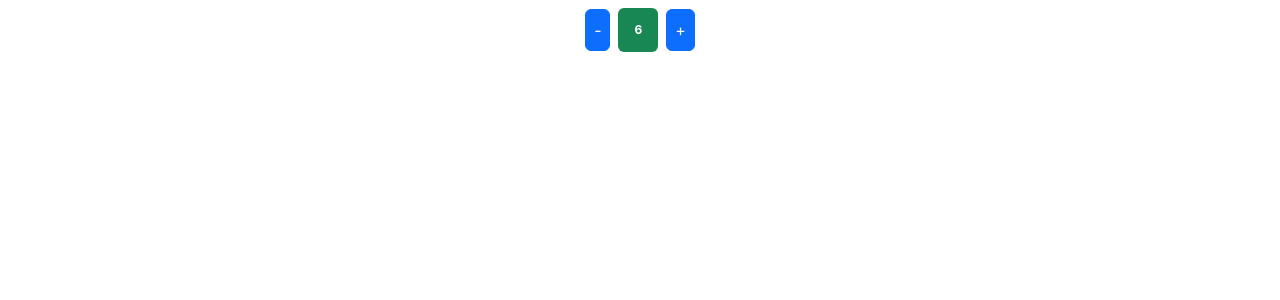
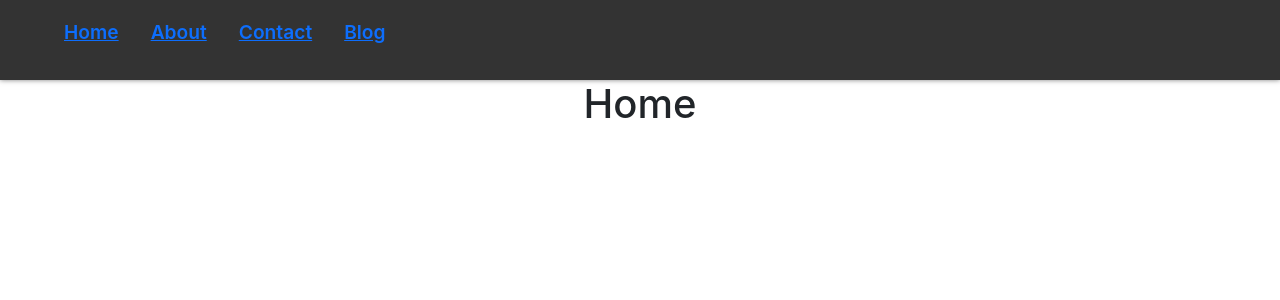
Before and after one commit to SajjadAli54/reactjs, a React (Create React App) app in the folder hello-world/: page / in a window 1280 px wide. Shown: the top 300 px of the page. Built offline with nearby package versions, Linux system fonts and the light colour scheme.

Commit message:
Learnt about react routers

```diff
--- a/hello-world/package.json
+++ b/hello-world/package.json
@@ -36,5 +36,8 @@
       "last 1 firefox version",
       "last 1 safari version"
     ]
+  },
+  "devDependencies": {
+    "react-router-dom": "^6.11.2"
   }
 }
--- a/hello-world/src/App.js
+++ b/hello-world/src/App.js
@@ -1,10 +1,10 @@
 import "./App.css";
-import MyCounter from "./Components/counter/myCounter";
+import Main from "./Components/routing/main";
 
 function App() {
   return (
     <div className="App">
-      <MyCounter initialCount={6} min={0} max={10} />
+      <Main />
     </div>
   );
 }
--- /dev/null
+++ b/hello-world/src/Components/routing/main.jsx
@@ -0,0 +1,20 @@
+import React from "react";
+
+import { BrowserRouter, Routes, Route } from "react-router-dom";
+import { About, Home, Layouts, Contact, Blogs, NoPage } from "./pages";
+
+export default function Main() {
+  return (
+    <BrowserRouter>
+      <Routes>
+        <Route path="/" element={<Layouts />}>
+          <Route index element={<Home />} />
+          <Route path="about" element={<About />} />
+          <Route path="contact" element={<Contact />} />
+          <Route path="blog" element={<Blogs />} />
+          <Route path="*" element={<NoPage />} />
+        </Route>
+      </Routes>
+    </BrowserRouter>
+  );
+}
--- /dev/null
+++ b/hello-world/src/Components/routing/pages.css
@@ -0,0 +1,22 @@
+nav {
+    display: flex;
+    justify-content: justify-content;
+    align-items: center;
+    background-color: #333;
+    color: #fff;
+    padding: 0 1rem;
+    height: 5rem;
+    font-size: 1.2rem;
+    font-weight: 600;
+    box-shadow: 0 0 5px rgba(0, 0, 0, 0.5);
+    position: sticky;
+    top: 0;
+    z-index: 1;
+
+}
+
+li {
+    list-style: none;
+    padding: 0 1rem;
+    display: inline;
+}
--- /dev/null
+++ b/hello-world/src/Components/routing/pages.jsx
@@ -0,0 +1,50 @@
+import React from "react";
+import { Outlet, Link } from "react-router-dom";
+
+import "./pages.css";
+
+function Home() {
+  return <h1>Home</h1>;
+}
+
+function Layouts() {
+  return (
+    <>
+      <nav>
+        <ul>
+          <li>
+            <Link to="/">Home</Link>
+          </li>
+          <li>
+            <Link to="about">About</Link>
+          </li>
+          <li>
+            <Link to="contact">Contact</Link>
+          </li>
+          <li>
+            <Link to="blog">Blog</Link>
+          </li>
+        </ul>
+      </nav>
+      <Outlet />
+    </>
+  );
+}
+
+function Blogs() {
+  return <div>Blog</div>;
+}
+
+function About() {
+  return <div>About</div>;
+}
+
+function Contact() {
+  return <div>Contact</div>;
+}
+
+function NoPage() {
+  return <div>404</div>;
+}
+
+export { Home, Layouts, Blogs, About, Contact, NoPage };
```
Also changed, not shown: hello-world/src/Components/higher-order-component/grayScale.jsx (added, +27 -0 lines), 2 other files (tests, documents, lock files or other folders).
